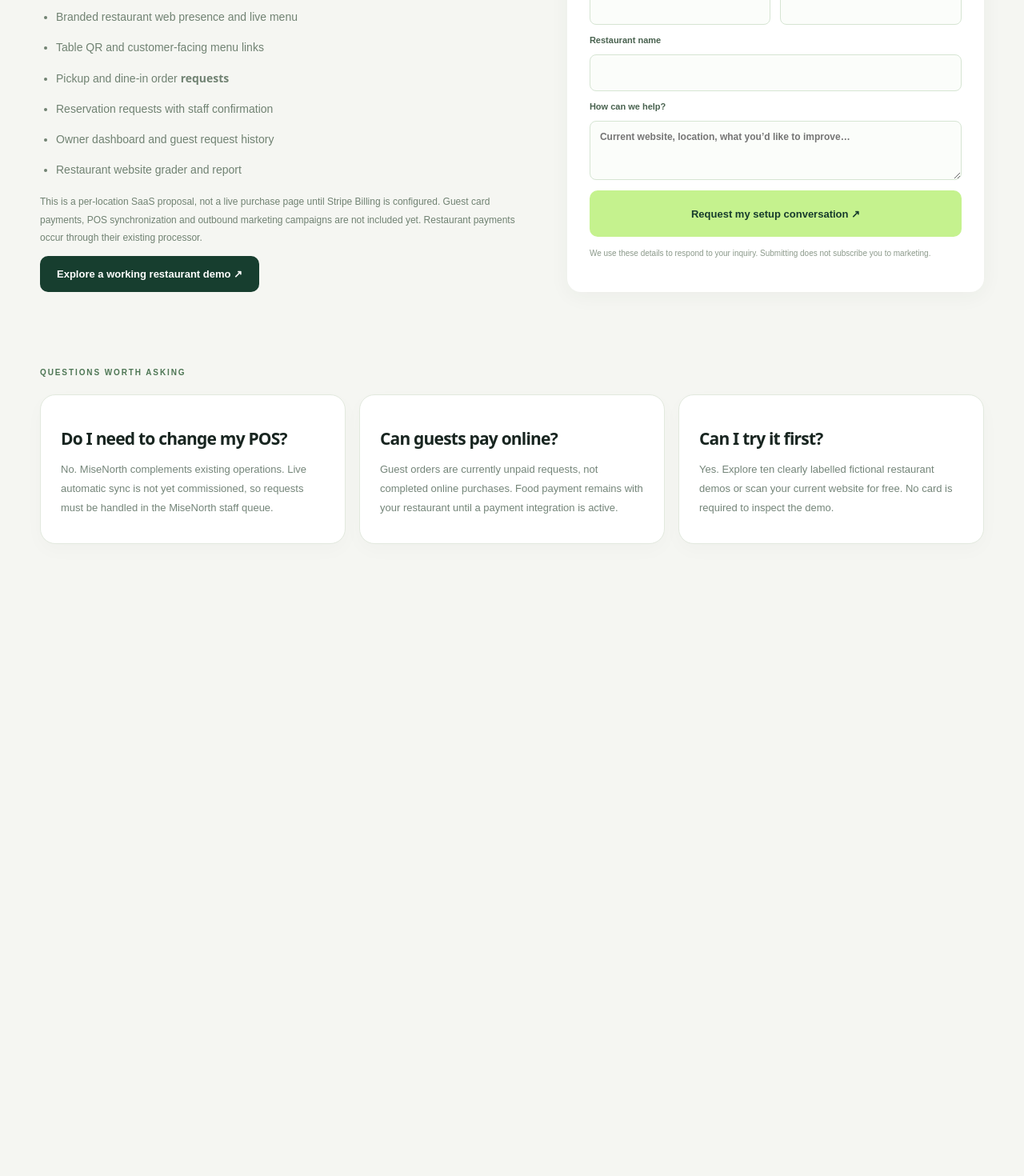
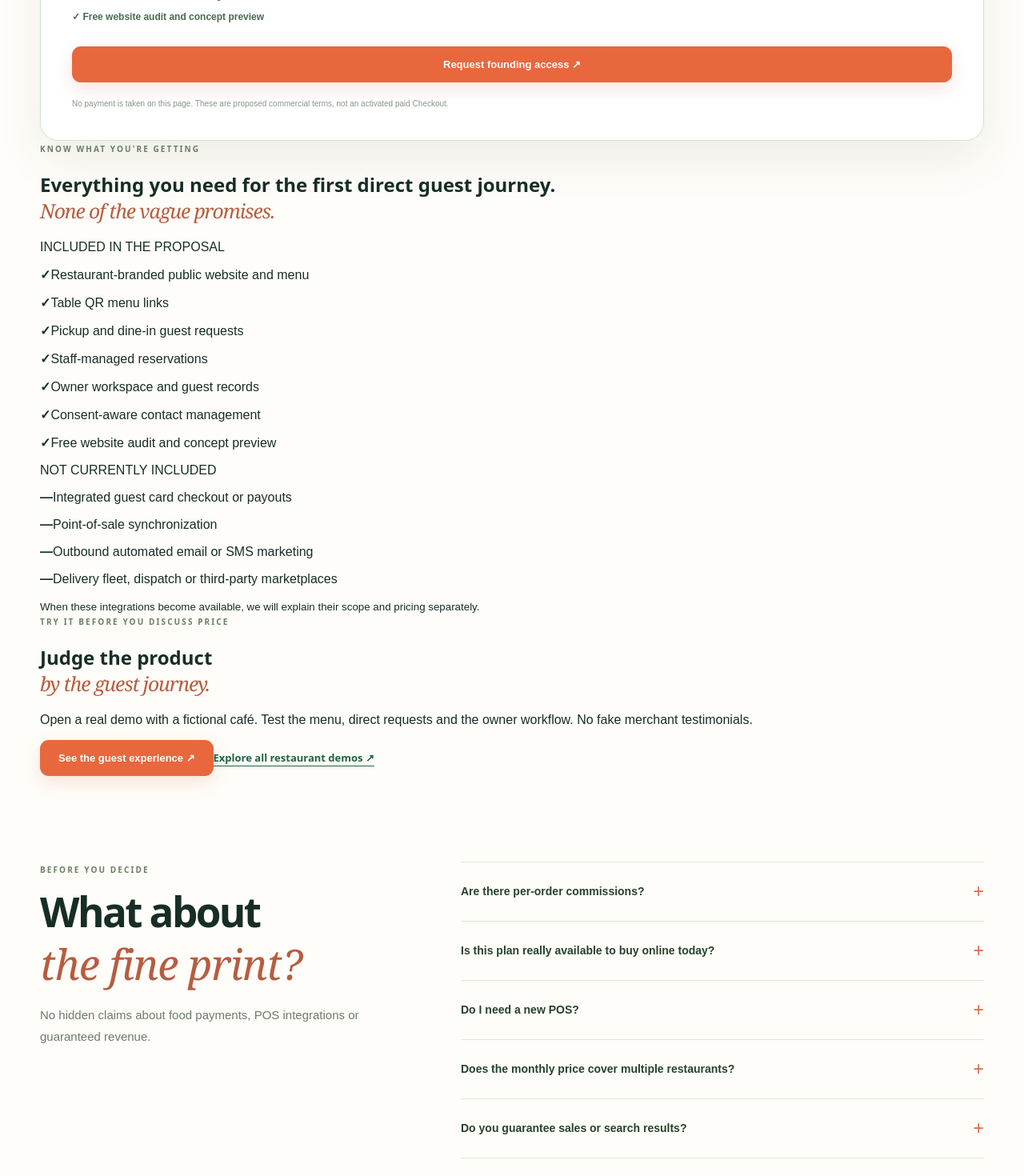
Before and after one commit to Noetfield-Systems/MiseNorth, a Next.js app: page /pricing in a window 1280 px wide. Shown: the part 740-2210 px from the top of the page at 80% size. Before the commit the page ends 1495 px from the top, so only its background shows below. Built offline with nearby package versions, Linux system fonts and the light colour scheme; no server answers.

Commit message:
feat(sales): rebuild pricing, grader and live demos around merchant buying journey

```diff
--- a/app/pricing/page.tsx
+++ b/app/pricing/page.tsx
@@ -1,15 +1,25 @@
 import Link from "next/link";
 import type {Metadata} from "next";
 import InquiryForm from "../components/inquiry-form";
-export const metadata:Metadata={title:"Restaurant Software Pricing",description:"Simple per-location pricing for MiseNorth, the restaurant growth and guest operations platform."};
-function dollars(key:string,fallback:number){const raw=Number(process.env[key]||fallback);return Number.isInteger(raw)&&raw>=0?new Intl.NumberFormat("en-CA",{style:"currency",currency:"CAD",maximumFractionDigits:0}).format(raw/100):"Contact us";}
+export const metadata:Metadata={title:"Restaurant Website & Guest Platform Pricing",description:"Clear founding restaurant pricing from MiseNorth: $99 CAD / location / month plus proposed one-time setup. Review what is included before you commit.",alternates:{canonical:"/pricing"}};
+const included=["Restaurant-branded public website and menu","Table QR menu links","Pickup and dine-in guest requests","Staff-managed reservations","Owner workspace and guest records","Consent-aware contact management","Free website audit and concept preview"];
+const notIncluded=["Integrated guest card checkout or payouts","Point-of-sale synchronization","Outbound automated email or SMS marketing","Delivery fleet, dispatch or third-party marketplaces"];
+const questions=[
+ ["Are there per-order commissions?","MiseNorth currently charges no percentage of restaurant food sales because food payments are not processed through MiseNorth. Fees charged by your existing payment provider are separate."],
+ ["Is this plan really available to buy online today?","This is a founding offer proposal, not a completed online checkout. Live recurring Stripe billing and merchant email verification are being commissioned. Request access and we can discuss your setup before any charge."],
+ ["Do I need a new POS?","No. Your existing POS can remain in place. The new channel creates guest requests and reservation intake that your team handles separately."],
+ ["Does the monthly price cover multiple restaurants?","The proposed monthly fee applies per location. Ask us about multiple-location requirements so the setup is scoped accurately."],
+ ["Do you guarantee sales or search results?","No. The free grader measures supported technical issues. A website, guest experience or menu upgrade is not proof of additional sales, rankings or bookings."]
+];
 export default function Pricing(){
- const monthly=dollars("MISENORTH_FOUNDING_MONTHLY_CENTS",9900);
- const setup=dollars("MISENORTH_FOUNDING_SETUP_CENTS",14900);
- const published=process.env.MISENORTH_PRICING_PUBLIC_STATE==="published";
- return <main className="growth-home"><header className="growth-header"><div className="container growth-header-inner"><Link href="/" className="growth-logo"><span className="growth-logo-mark">M<span>.</span></span>MiseNorth</Link><nav className="growth-desktop-nav"><Link href="/">Platform</Link><Link href="/grader">Free audit</Link><Link href="/demo">Live demo</Link></nav><Link className="growth-nav-cta" href="/signup">Get started ↗</Link></div></header>
- <section className="growth-company-hero"><div className="container"><div className="growth-kicker"><span className="growth-kicker-dot"/> STRAIGHTFORWARD RESTAURANT SOFTWARE</div><h1>Grow your guest channel.<br/><em>Not your software bill.</em></h1><p>One operating layer for branded websites, direct guest requests and restaurant relationships. No percentage commission on food sales from MiseNorth.</p></div></section>
- <section className="container growth-company-body"><article><div className="growth-pricing-card"><span className="growth-section-eyebrow">FOUNDING RESTAURANT OFFER</span><h2>{monthly}<small> / location / month</small></h2><p>Plus {setup} one-time setup. Month-to-month proposal for founding restaurants.</p><span className="growth-price-status">{published?"Published pricing":"Founding price proposal · billing activation pending"}</span><ul><li>Branded restaurant web presence and live menu</li><li>Table QR and customer-facing menu links</li><li>Pickup and dine-in order <strong>requests</strong></li><li>Reservation requests with staff confirmation</li><li>Owner dashboard and guest request history</li><li>Restaurant website grader and report</li></ul><p style={{fontSize:12}}>This is a per-location SaaS proposal, not a live purchase page until Stripe Billing is configured. Guest card payments, POS synchronization and outbound marketing campaigns are not included yet. Restaurant payments occur through their existing processor.</p><Link href="/demo" className="growth-dark-button">Explore a working restaurant demo ↗</Link></div></article><InquiryForm intent="restaurant" headline="Request founding restaurant access"/></section>
- <section className="container" style={{paddingBottom:75}}><span className="growth-section-eyebrow">QUESTIONS WORTH ASKING</span><div className="growth-feature-grid" style={{marginTop:20}}><article className="growth-feature growth-faq"><div className="growth-feature-content"><h3>Do I need to change my POS?</h3><p>No. MiseNorth complements existing operations. Live automatic sync is not yet commissioned, so requests must be handled in the MiseNorth staff queue.</p></div></article><article className="growth-feature growth-faq"><div className="growth-feature-content"><h3>Can guests pay online?</h3><p>Guest orders are currently unpaid requests, not completed online purchases. Food payment remains with your restaurant until a payment integration is active.</p></div></article><article className="growth-feature growth-faq"><div className="growth-feature-content"><h3>Can I try it first?</h3><p>Yes. Explore ten clearly labelled fictional restaurant demos or scan your current website for free. No card is required to inspect the demo.</p></div></article></div></section>
+ return <main className="growth-home mn-site mn-pricing-page">
+  <div className="mn-topbar"><div className="container mn-topbar-inner"><span><i/> FOUNDING RESTAURANT OFFER · CANADA</span><Link href="/grader">Try the free audit ↗</Link></div></div>
+  <header className="mn-header"><div className="container mn-head-inner"><Link href="/" className="mn-logo"><span className="mn-logo-glyph">m<span>·</span></span>mise<span>north</span></Link><nav className="mn-nav"><Link href="/#platform">Platform</Link><Link href="/demo">Product demo</Link><Link href="/grader">Free audit</Link></nav><div className="mn-nav-actions"><Link href="/login" className="mn-nav-login">Log in</Link><Link className="mn-button mn-nav-button" href="#restaurant-pricing-form">Request a setup ↗</Link></div></div></header>
+  <section className="mn-pricing-hero"><div className="container mn-pricing-hero-grid"><div><span className="mn-eyebrow">SIMPLE, HONEST RESTAURANT SOFTWARE</span><h1>Your guest channel.<br/><em>One clear price.</em></h1><p>A practical starting offer for independent restaurants. Keep your existing payment provider and POS, while giving guests a better way to discover your menu and send requests.</p><div className="mn-pricing-hero-actions"><Link className="mn-button" href="#restaurant-pricing-form">Talk about my restaurant ↗</Link><Link className="mn-text-link" href="/demo">Explore the product first ↗</Link></div></div><aside className="mn-price-card"><span className="mn-price-label">FOUNDING RESTAURANT · PRICING PROPOSAL</span><div className="mn-price-amount"><strong>$99</strong><span>CAD / location / month</span></div><p>+ $149 CAD proposed one-time onboarding fee.</p><div className="mn-price-rule"/><div className="mn-price-includes">{included.map(item=><span key={item}>✓ {item}</span>)}</div><Link href="#restaurant-pricing-form" className="mn-button mn-price-cta">Request founding access ↗</Link><small>No payment is taken on this page. These are proposed commercial terms, not an activated paid Checkout.</small></aside></div></section>
+  <section className="mn-price-explain"><div className="container"><span className="mn-eyebrow">KNOW WHAT YOU'RE GETTING</span><h2>Everything you need for the first direct guest journey.<br/><em>None of the vague promises.</em></h2><div className="mn-price-columns"><article><span>INCLUDED IN THE PROPOSAL</span>{included.map(x=><p key={x}><b>✓</b>{x}</p>)}</article><article><span>NOT CURRENTLY INCLUDED</span>{notIncluded.map(x=><p key={x}><b>—</b>{x}</p>)}<small>When these integrations become available, we will explain their scope and pricing separately.</small></article></div></div></section>
+  <section className="mn-price-value"><div className="container mn-price-value-inner"><div><span className="mn-eyebrow">TRY IT BEFORE YOU DISCUSS PRICE</span><h2>Judge the product<br/><em>by the guest journey.</em></h2><p>Open a real demo with a fictional café. Test the menu, direct requests and the owner workflow. No fake merchant testimonials.</p></div><div className="mn-price-value-actions"><Link className="mn-button" href="/r/demo-cedar-salt-cafe">See the guest experience ↗</Link><Link href="/demo" className="mn-text-link">Explore all restaurant demos ↗</Link></div></div></section>
+  <section className="mn-faq" id="pricing-faq"><div className="container mn-faq-grid"><div><span className="mn-eyebrow">BEFORE YOU DECIDE</span><h2>What about<br/><em>the fine print?</em></h2><p>No hidden claims about food payments, POS integrations or guaranteed revenue.</p></div><div className="mn-faq-list">{questions.map(([q,a])=><details key={q}><summary>{q}<span>+</span></summary><p>{a}</p></details>)}</div></div></section>
+  <section className="mn-final" id="restaurant-pricing-form"><div className="container mn-final-grid"><div><span className="mn-eyebrow">FOUNDING RESTAURANT REQUEST</span><h2>Tell us about<br/><em>your restaurant.</em></h2><p>We'll use your current setup to discuss what an effective first version looks like. There's no payment or subscription commitment in this inquiry.</p><div className="mn-final-points"><span>✓ Restaurant-specific conversation</span><span>✓ No card required</span><span>✓ Existing POS stays</span></div></div><div className="mn-final-form"><InquiryForm intent="restaurant" headline="Request the founding restaurant offer"/></div></div></section>
+  <footer className="mn-footer"><div className="container mn-footer-bottom"><Link href="/">← MiseNorth homepage</Link><span>© {new Date().getFullYear()} MiseNorth · Noetfield Systems Inc.</span></div></footer>
  </main>;
 }
```
Also changed, not shown: app/demo/page.tsx (+20 -29 lines), app/grader/page.tsx (+11 -2 lines).
